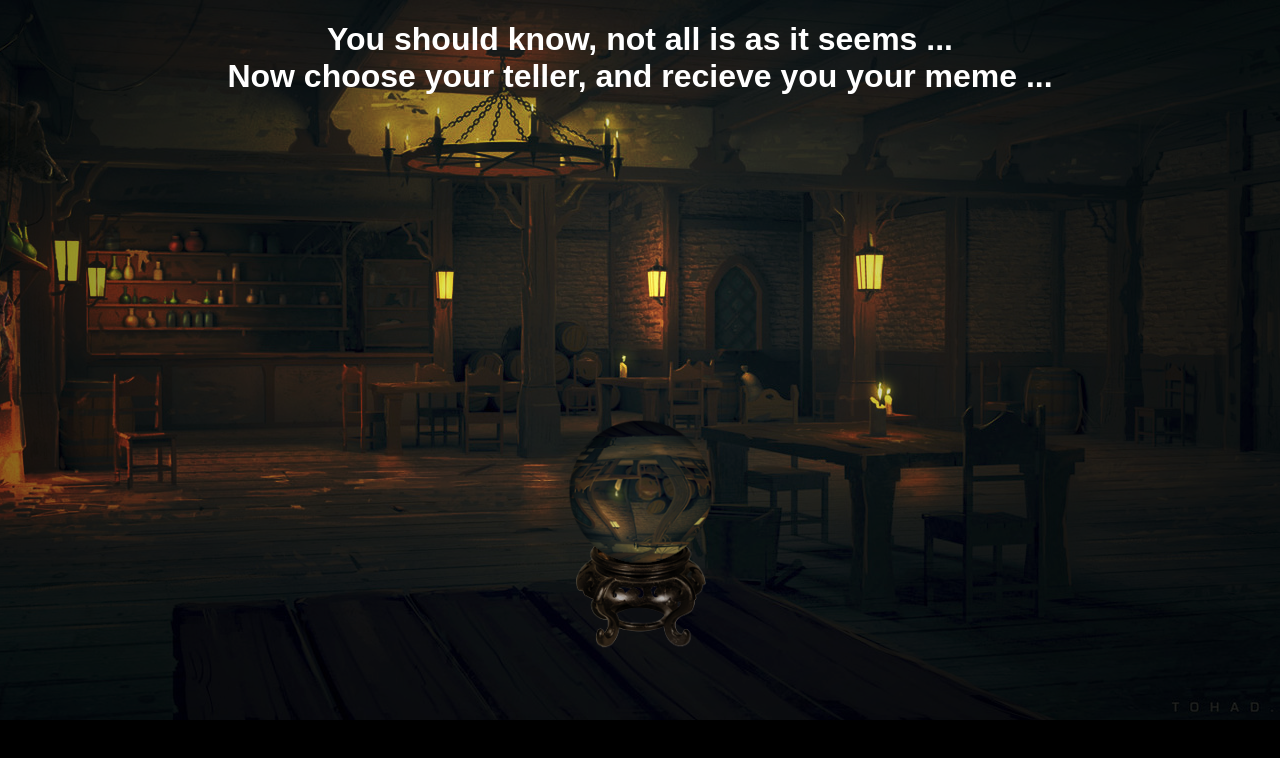
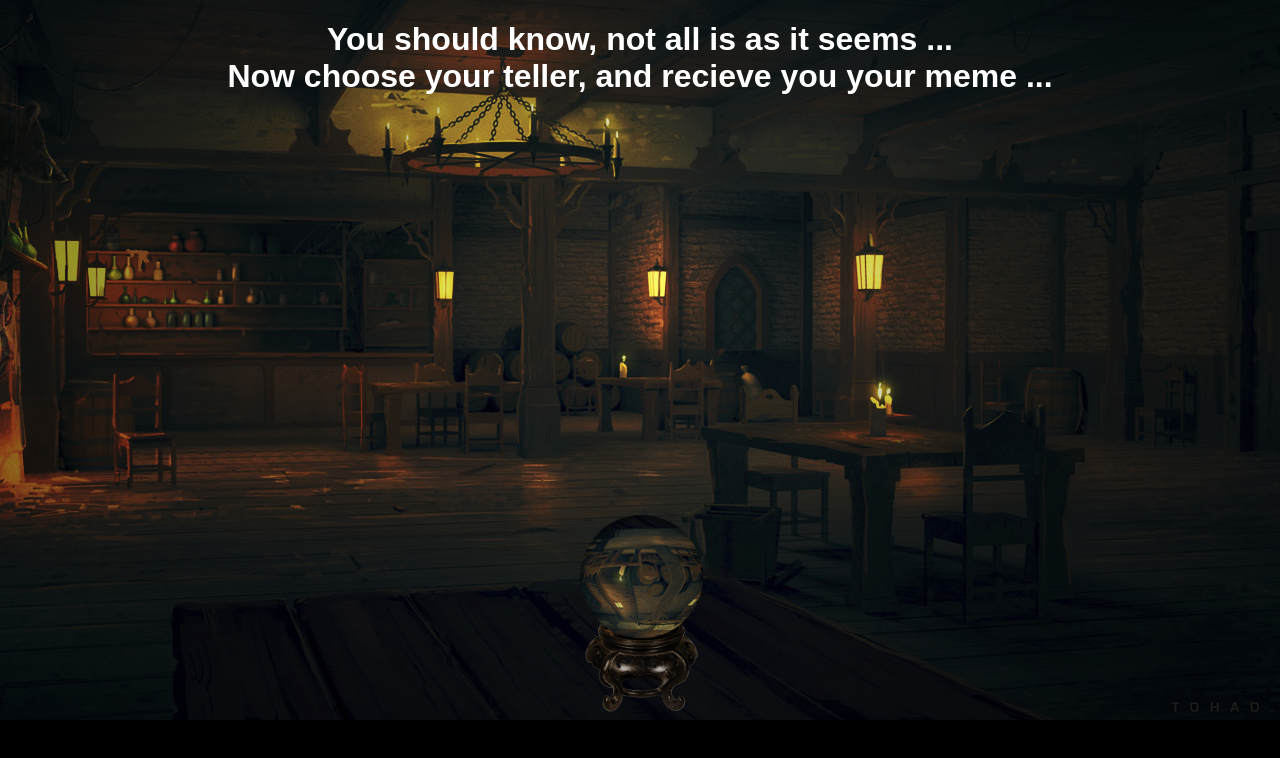
Before and after one commit to Mystic-Meme/mystic-meme-app, a React (Create React App) app: page /#/crystal in a window 1280 px wide. Shown: the top 758 px of the page. Built offline with nearby package versions, Linux system fonts and the light colour scheme.

Commit message:
added larry. updated position of elements.

```diff
--- a/src/components/App.js
+++ b/src/components/App.js
@@ -3,6 +3,7 @@ import Title from "./Title";
 import { Switch, Route } from "react-router-dom";
 import BackgroundImage from "./BackgroundImage";
 import CrystalBallView from "./CrystalBallView";
+import FortuneTeller from "./FortuneTeller";
 import "../styles/App.css";
 
 export default class App extends Component {
@@ -15,6 +16,7 @@ export default class App extends Component {
 				<Switch>
 					<Route exact path="/crystal" component={CrystalBallView} />
 					<Route exact path="/" component={Title} />
+					<Route exact path="/fortune" component={FortuneTeller} />
 				</Switch>
 			</div>
 		);
--- a/src/components/BackgroundImage.js
+++ b/src/components/BackgroundImage.js
@@ -2,5 +2,8 @@ import React from "react";
 import "../styles/BackgroundImage.css";
 
 export default function BackgroundImage() {
-	return <img className="background-img" src="/img/tavern.png" />;
+	return (
+			<img className="background-img" src="/img/tavern.png" />
+	);
+
 }
--- a/src/components/ChatBubble.js
+++ b/src/components/ChatBubble.js
@@ -2,7 +2,6 @@ import React from "react";
 
 export default function ChatBubble(props) {
   return (
-    <div>Here's a Question</div>
     <input type="text"/>
   )
 }
--- a/src/components/CrystalBallView.js
+++ b/src/components/CrystalBallView.js
@@ -13,7 +13,7 @@ export default function CrystalBallView() {
 			</h1>
 			<CrystalBallButton />
 			<CrystalBallButton />
-			<CrystalBallImage />
+			<CrystalBallImage  class="CrystalBallImage"/>
 			<CrystalBallTextResponse />
 			<BackgroundImage />
 		</div>
--- a/src/components/FortuneTeller.js
+++ b/src/components/FortuneTeller.js
@@ -1,27 +1,35 @@
 import React, { Component } from "react";
 
-import Hand from "./Hand";
 import Head from "./Head";
-import CrystalBall from "./CrystalBall";
+import CrystalBallImage from "./CrystalBallImage";
 import ChatBubble from "./ChatBubble";
+import BackgroundImage from "./BackgroundImage";
+import "../styles/App.css";
 
 export default class FortuneTeller extends Component {
 	constructor() {
 		super();
 		this.state = {
-			questions: [],
-			responses: [],
+			questions: ["How do you plead?", "Can I get you anything?", "Does this turban make me look bald?"],
+			responses: ["How quaint.", "That is frankly implausible.", "None of this is real."],
 			userInput: []
 		};
 	}
 
+	componentDidMount(){
+		// document.querySelector(".zoomed-in").classList.add('zoomed-out');
+		document.querySelector(".fortune-teller-view").classList.remove('zoomed-in');
+		document.querySelector(".fortune-teller-view").classList.add('zoomed-out');
+
+	}
+
 	render() {
 		return (
-			<div className="fortune-teller">
+			<div className="fortune-teller-view zoomed-in">
+				<CrystalBallImage />
+				<ChatBubble />
 				<Head />
-				<Hand />
-				<CrystalBall />
-				<ChatBubble />
+				<BackgroundImage />
 			</div>
 		);
 	}
--- a/src/components/Head.js
+++ b/src/components/Head.js
@@ -1,9 +1,12 @@
 import React from "react";
+import Hand from "./Hand"
+import "../styles/FortuneTellerView.css"
 
 const Head = () => {
 	return (
-		<div className="larry-david-head">
-			<img src="/img/ld.jpg" alt="placeholder LD head image" />
+		<div className="fortune-teller-cont">
+			<img src="/img/ld.png" alt="Larry David" className="ld-head"/>
+			<Hand />
 		</div>
 	);
 };
--- a/src/styles/BackgroundImage.css
+++ b/src/styles/BackgroundImage.css
@@ -3,5 +3,5 @@
   min-width: 100%;
   left: 0;
   top: 0;
-  z-index: -5;
+  z-index: -1;
 }
--- a/src/styles/CrystalBallImage.css
+++ b/src/styles/CrystalBallImage.css
@@ -1,7 +1,9 @@
 .crystal-ball-image {
-  position: relative;
-  width: 150px;
-  top: 300px;
+  position: absolute;
+  width: 130px;
+  top: 64%;
+  left: 45%;
+  transform-origin: bottom;
 }
 
 h1 {
--- /dev/null
+++ b/src/styles/FortuneTellerView.css
@@ -0,0 +1,16 @@
+/*.fortune-teller-view {
+  display: flex;
+  flex-flow: column;
+  justify-content: center;
+  align-items: center;
+  min-height: 100vh;
+}*/
+
+.fortune-teller-cont {}
+
+.ld-head {
+  width: 200px;
+  position: absolute;
+  left: 42%;
+  top: 16%;
+}
```
Also changed, not shown: src/styles/App.css (+11 -3 lines), public/img/ld.jpg (deleted), public/img/ld.png (added).
